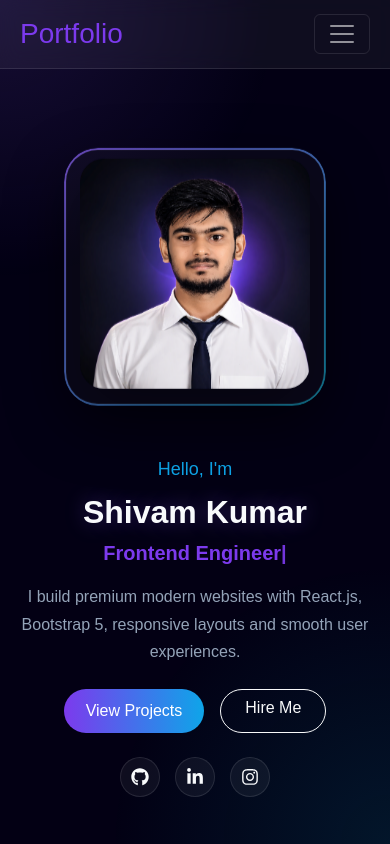
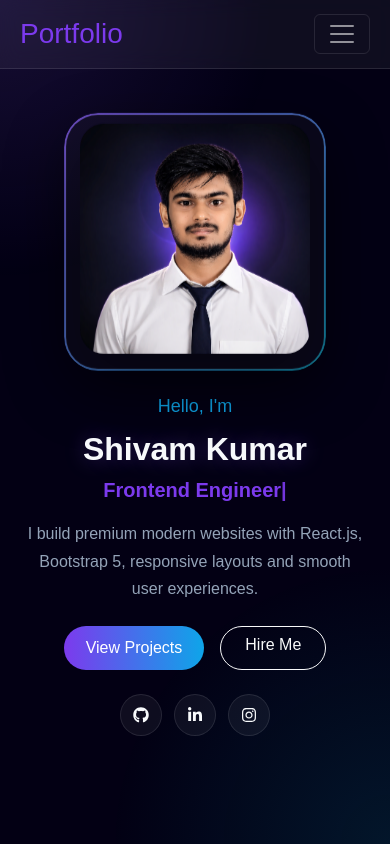
Before and after one commit to shivamkumar969/portfolio-v2, a React (Vite) app in the folder port-folio/: page / in a window 390 px wide. Shown: the top 844 px of the page. Built offline with nearby package versions, Linux system fonts and the light colour scheme; no server answers.

Commit message:
Aggressive mobile reset fix

```diff
--- a/port-folio/src/components/Hero.jsx
+++ b/port-folio/src/components/Hero.jsx
@@ -5,16 +5,16 @@ import Shivam from "../assets/images/Shivam.png";
 
 function Hero() {
   return (
-    <section className="hero-section premium-hero">
-      {/* Background Blobs (Hidden on mobile via CSS) */}
+    <section className="hero-section premium-hero mobile-force-fix">
+      {/* Background Blobs */}
       <div className="blob blob1"></div>
       <div className="blob blob2"></div>
 
       <div className="container">
-        <div className="row align-items-center min-vh-100 flex-column-reverse flex-lg-row">
+        <div className="row align-items-center mobile-row-fix flex-column-reverse flex-lg-row">
 
           {/* Left Content */}
-          <div className="col-lg-6 text-center text-lg-start mt-5 mt-lg-0">
+          <div className="col-lg-6 text-center text-lg-start mt-5 mt-lg-0 content-col-fix">
             <span className="hero-tag">Hello, I'm</span>
 
             <h1 className="hero-title">Shivam Kumar</h1>
@@ -34,8 +34,8 @@ function Hero() {
               <Link to="/contact" className="btn btn-outline-light rounded-pill px-4">Hire Me</Link>
             </div>
 
-            {/* Social Icons moved here for better mobile flow */}
-            <div className="hero-social-container mt-4">
+            {/* Social Icons moved here */}
+            <div className="mt-4 d-lg-none">
                <Sliderbar />
             </div>
           </div>
--- a/port-folio/src/css/responsive.css
+++ b/port-folio/src/css/responsive.css
@@ -20,39 +20,46 @@
 
 /* MOBILE VIEW (Under 768px) */
 @media (max-width: 767px) {
-  /* Hide bulky background blobs on mobile */
-  .blob {
+  /* HIDE BLOBS AGGRESSIVELY */
+  .mobile-force-fix .blob {
     display: none !important;
+    visibility: hidden !important;
   }
 
-  /* Tighten Hero Section */
-  .hero-section {
-    padding: 15px 0 !important; /* Extremely tight padding */
-    text-align: center;
+  /* FORCE TIGHT LAYOUT */
+  .mobile-force-fix {
+    padding: 0px 0 20px !important;
+    margin-top: -20px !important; /* Pull content up */
   }
 
-  .row.align-items-center.min-vh-100 {
+  .mobile-row-fix {
     min-height: auto !important;
+    height: auto !important;
     padding-top: 10px !important;
   }
 
-  /* Compact Social Icons */
+  /* FORCE SOCIALS TO BOTTOM */
   .social-sidebar {
-    position: relative;
-    left: 0;
-    top: 0;
-    transform: none;
+    position: relative !important;
+    left: 0 !important;
+    top: 0 !important;
+    transform: none !important;
     flex-direction: row !important;
     justify-content: center !important;
-    gap: 15px !important;
-    margin: 10px 0 20px !important; /* Reduced margin */
-    width: 100%;
+    width: 100% !important;
+    margin: 20px 0 !important;
   }
 
   .social-sidebar a {
-    width: 40px !important;
-    height: 40px !important;
-    font-size: 18px;
+    width: 42px !important;
+    height: 42px !important;
+    background: var(--card-bg) !important;
+  }
+
+  /* HERO TEXT */
+  .content-col-fix {
+    margin-top: 20px !important;
+    padding: 0 15px !important;
   }
 
   /* Compact Hero Image */
```
Also changed, not shown: 1 other file (tests, documents, lock files or other folders).
